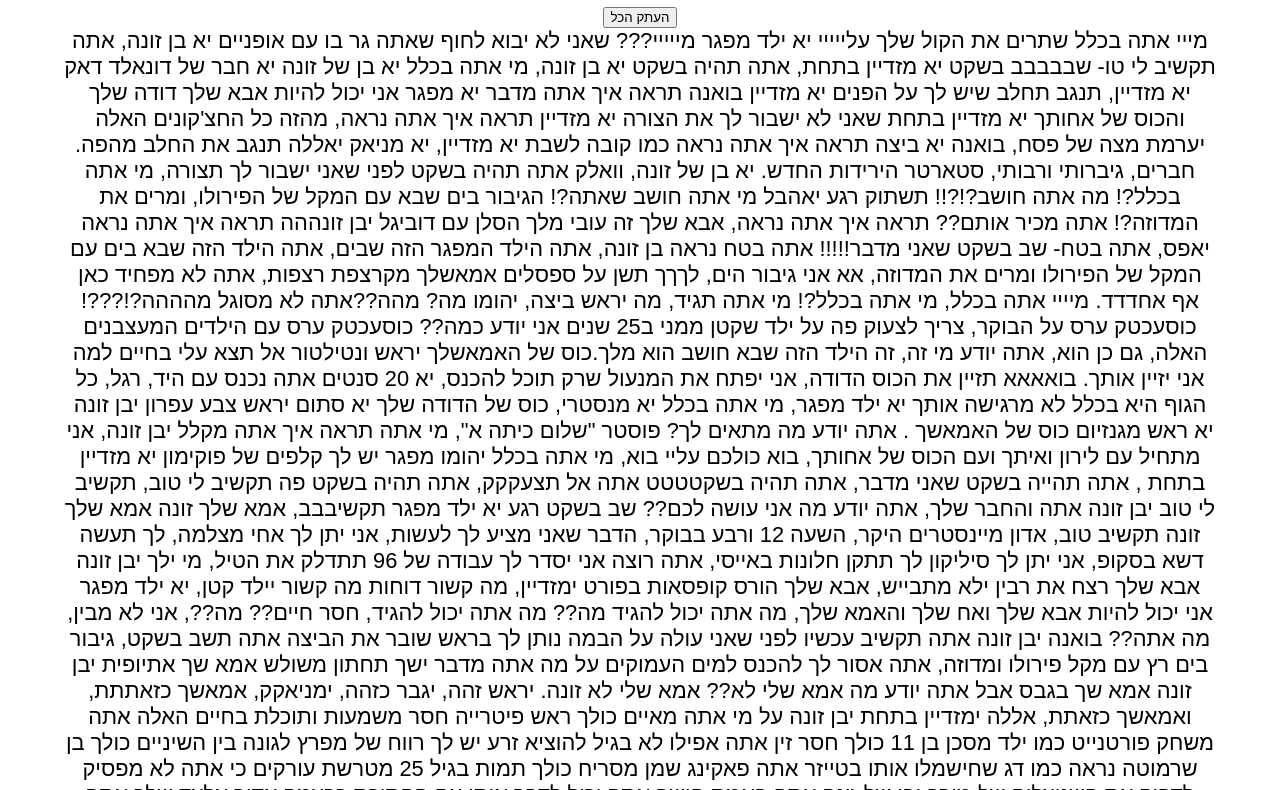
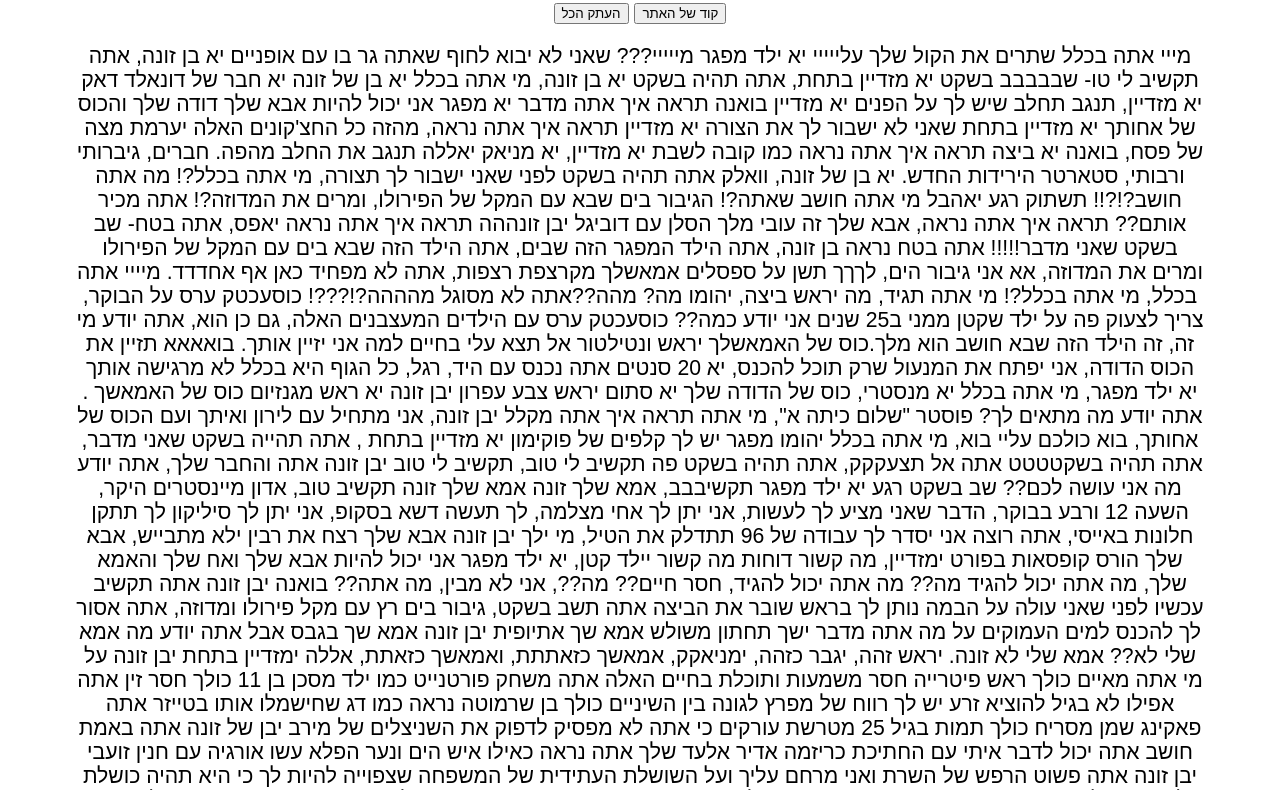
Before and after one commit to man-exists/cursewords, a plain HTML site: page index.html in a window 1280 px wide. Shown: the part 91-881 px from the top of the page. Drawn offline with Linux system fonts and the light colour scheme.

Commit message:
okay this is the last commit

```diff
--- a/index.html
+++ b/index.html
@@ -5,7 +5,6 @@
     <meta charset="UTF-8">
     <meta http-equiv="X-UA-Compatible" content="IE=edge">
     <meta name="viewport" content="width=device-width, initial-scale=1.0">
-    <Meta:desc>קללות חינם</Meta:desc>
     <title>קללות</title>
 </head>
 <style>
@@ -17,7 +16,8 @@
     }
 
     div {
-        font-size: calc(25px - .25vw);
+        font-size: calc(25px - .30vw);
+        padding: 10px;
     }
 </style>
 <script>
@@ -33,8 +33,10 @@
 
 <body>
     <h1>קללות</h1>
-    <!-- Copy Button -->
-    <button onclick="copyDivToClipboard()">העתק הכל</button>
+    <div>
+        <button onclick="copyDivToClipboard()">העתק הכל</button>
+        <button onclick="window.location = 'https://github.com/man-exists/cursewords'">קוד של האתר</button>
+    </div>
     <div id="a">
         מייי אתה בכלל שתרים את הקול שלך עלייייי יא ילד מפגר מייייי??? שאני לא יבוא לחוף שאתה גר בו עם אופניים יא בן
         זונה,
```
Also changed, not shown: 1 other file.
